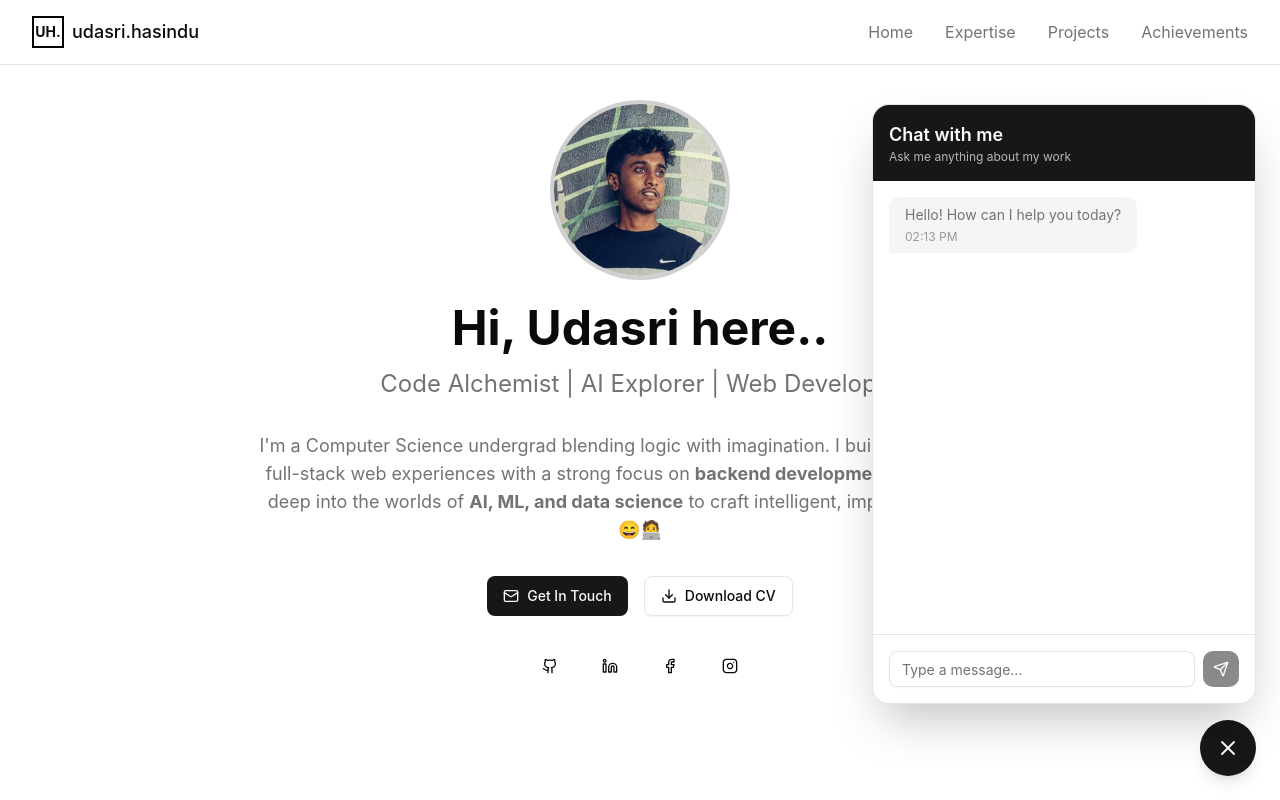
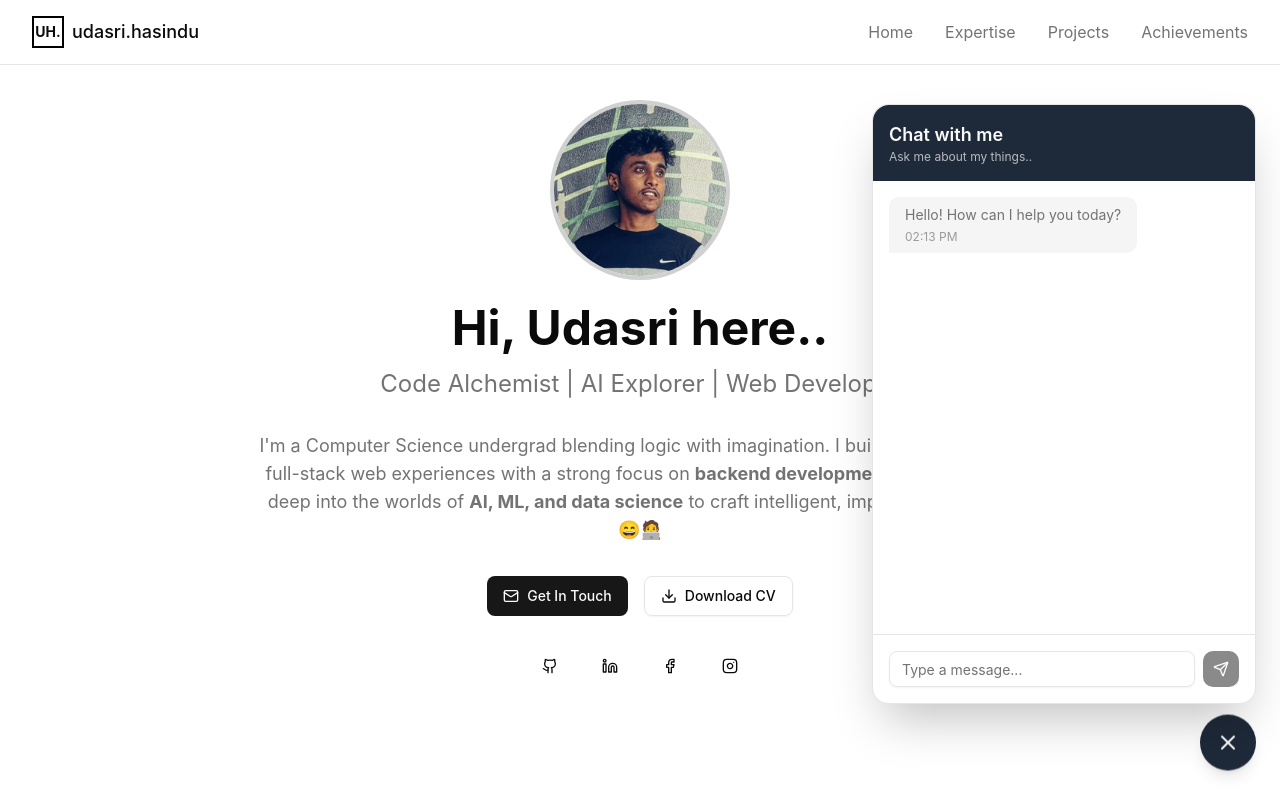
Before and after one commit to CoHearts/uh.codes, a Next.js app: page / in a window 1280 px wide. Both pictures are taken after a click on the button 1228 px from the left and 748 px from the top of the page. Shown: the top 800 px of the page. Built offline with nearby package versions, Linux system fonts and the light colour scheme.

Commit message:
customize chatbot

```diff
--- a/src/components/custom/chatbot.tsx
+++ b/src/components/custom/chatbot.tsx
@@ -93,24 +93,44 @@ export function ChatbotWidget() {
       {/* Floating Chat Button */}
       <button
         onClick={() => setIsOpen(!isOpen)}
-        className="fixed bottom-6 right-6 w-14 h-14 rounded-full bg-primary text-primary-foreground shadow-lg hover:bg-primary/90 transition-all duration-300 flex items-center justify-center z-40 hover:scale-110 active:scale-95"
+        className="fixed bottom-6 right-6 w-14 h-14 rounded-full bg-gray-800 text-primary-foreground shadow-lg hover:bg-primary/90 transition-all duration-300 flex items-center justify-center z-40 hover:scale-110 active:scale-95 animate-float"
         aria-label="Open chat"
       >
         {isOpen ? (
           <X className="w-6 h-6" />
         ) : (
-          <MessageCircle className="w-6 h-6" />
+          <img src="/bot.svg" alt="Chat bot" className="w-10" />
         )}
       </button>
+
+      <style jsx>{`
+        @keyframes float {
+          0%,
+          100% {
+            transform: translateY(0px);
+          }
+          50% {
+            transform: translateY(-8px);
+          }
+        }
+
+        .animate-float {
+          animation: float 2.5s ease-in-out infinite;
+        }
+
+        .animate-float:hover {
+          animation-play-state: paused;
+        }
+      `}</style>
 
       {/* Chat Dialog */}
       {isOpen && (
         <div className="fixed bottom-24 right-6 w-96 h-[600px] bg-background border border-border rounded-2xl shadow-2xl flex flex-col z-40 animate-in fade-in slide-in-from-bottom-4 duration-300">
           {/* Header */}
-          <div className="bg-primary text-primary-foreground p-4 rounded-t-2xl">
+          <div className="bg-gray-800 text-primary-foreground p-4 rounded-t-2xl">
             <h2 className="text-lg font-semibold">Chat with me</h2>
             <p className="text-xs text-primary-foreground/70">
-              Ask me anything about my work
+              Ask me about my things..
             </p>
           </div>
 
@@ -126,7 +146,7 @@ export function ChatbotWidget() {
                 <div
                   className={`max-w-xs px-4 py-2 rounded-lg ${
                     message.sender === "user"
-                      ? "bg-primary text-primary-foreground rounded-br-none"
+                      ? "bg-gray-800 text-primary-foreground rounded-br-none"
                       : "bg-muted text-muted-foreground rounded-bl-none"
                   }`}
                 >
```
